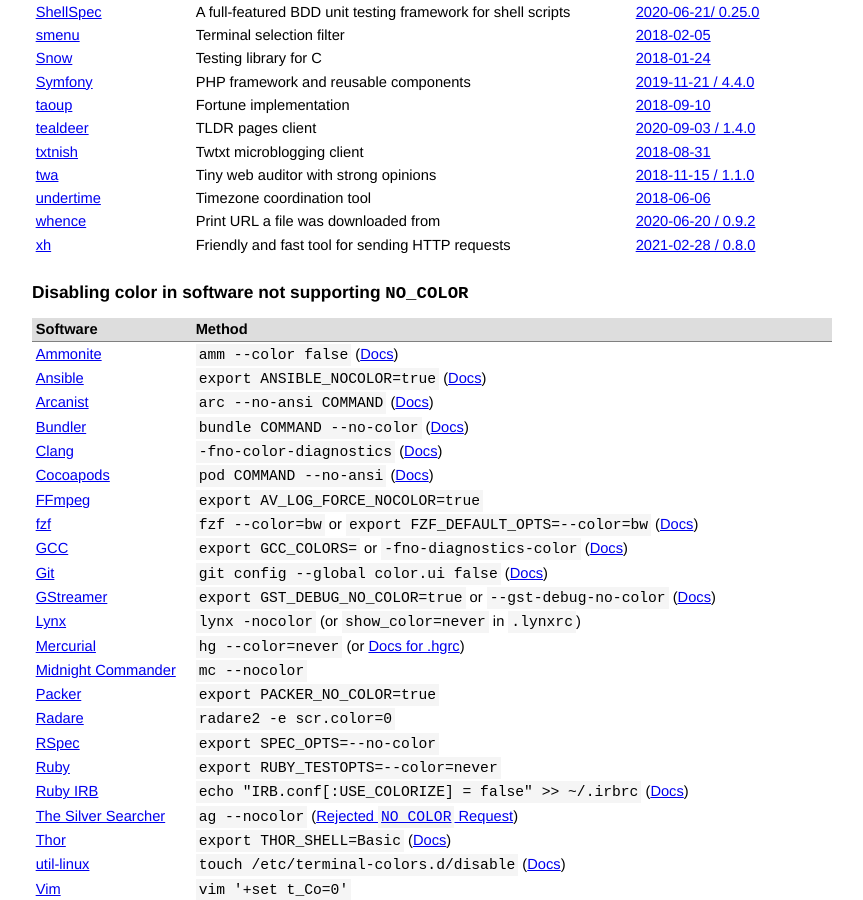
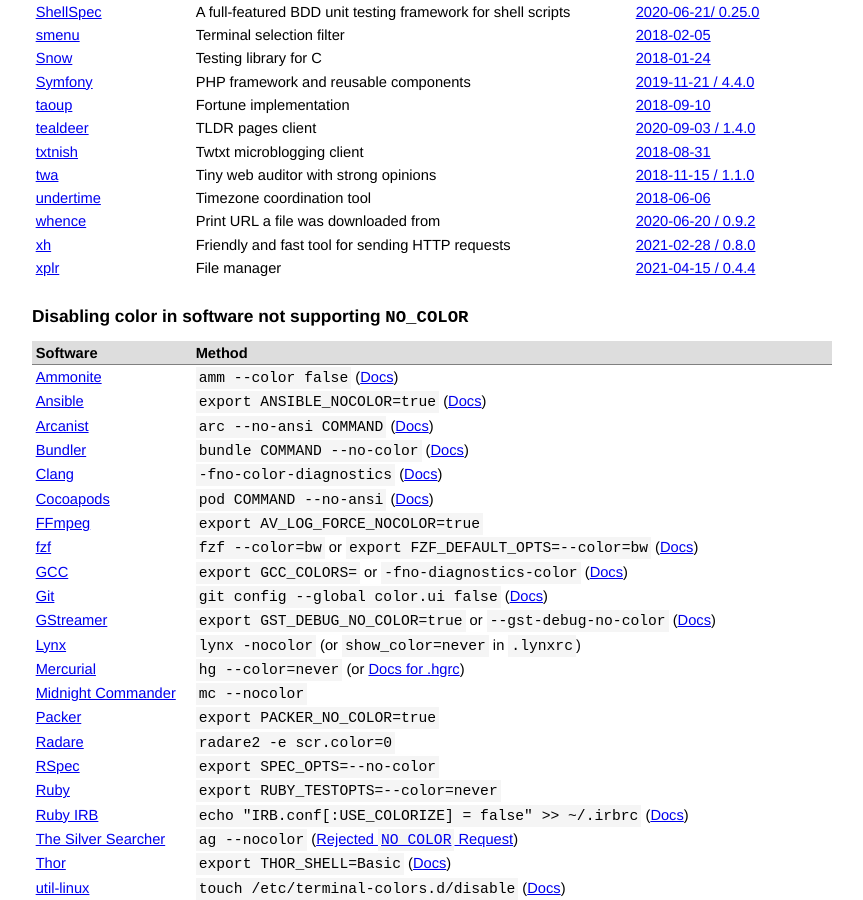
Before and after one commit to jcs/no_color, a Jekyll site: the page built from index.md, in a window 1280 px wide and 900 px high, scrolled down 2412 px. Shown: the whole window, without its empty margins (208-1071 px from the left). Built offline with Jekyll 4.4.1, drawn with Linux system fonts in a browser that asks for light colours; our own code applies the rules of GitHub Pages for plain Markdown files.

Commit message:
Add xplr (#114)

```diff
--- a/index.md
+++ b/index.md
@@ -133,6 +133,7 @@ color via `NO_COLOR`.
 | [undertime](https://gitlab.com/anarcat/undertime) | Timezone coordination tool | [2018-06-06](https://gitlab.com/anarcat/undertime/commit/0c4c2b38f32127a0dc59d2bd6e5f9db0b61ca847) |
 | [whence](https://github.com/ppelleti/whence) | Print URL a file was downloaded from | [2020-06-20 / 0.9.2](https://github.com/ppelleti/whence/releases/tag/0.9.2) |
 | [xh](https://github.com/ducaale/xh) | Friendly and fast tool for sending HTTP requests | [2021-02-28 / 0.8.0](https://github.com/ducaale/xh/releases/tag/v0.8.0) |
+| [xplr](https://github.com/sayanarijit/xplr) | File manager | [2021-04-15 / 0.4.4](https://github.com/sayanarijit/xplr/releases/tag/v0.4.4) |
 {: rules="groups"}
 
 ## Disabling color in software not supporting `NO_COLOR`
```
